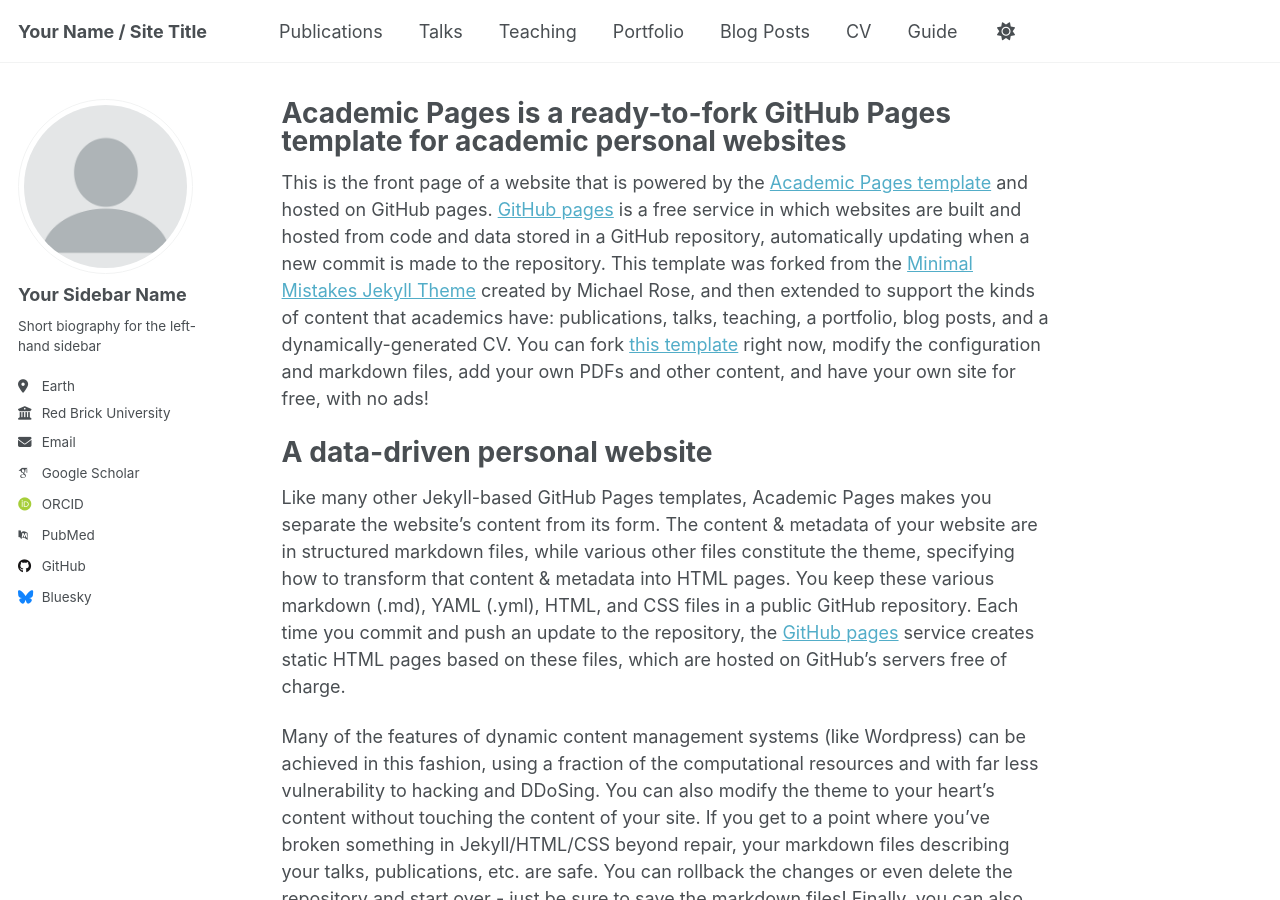
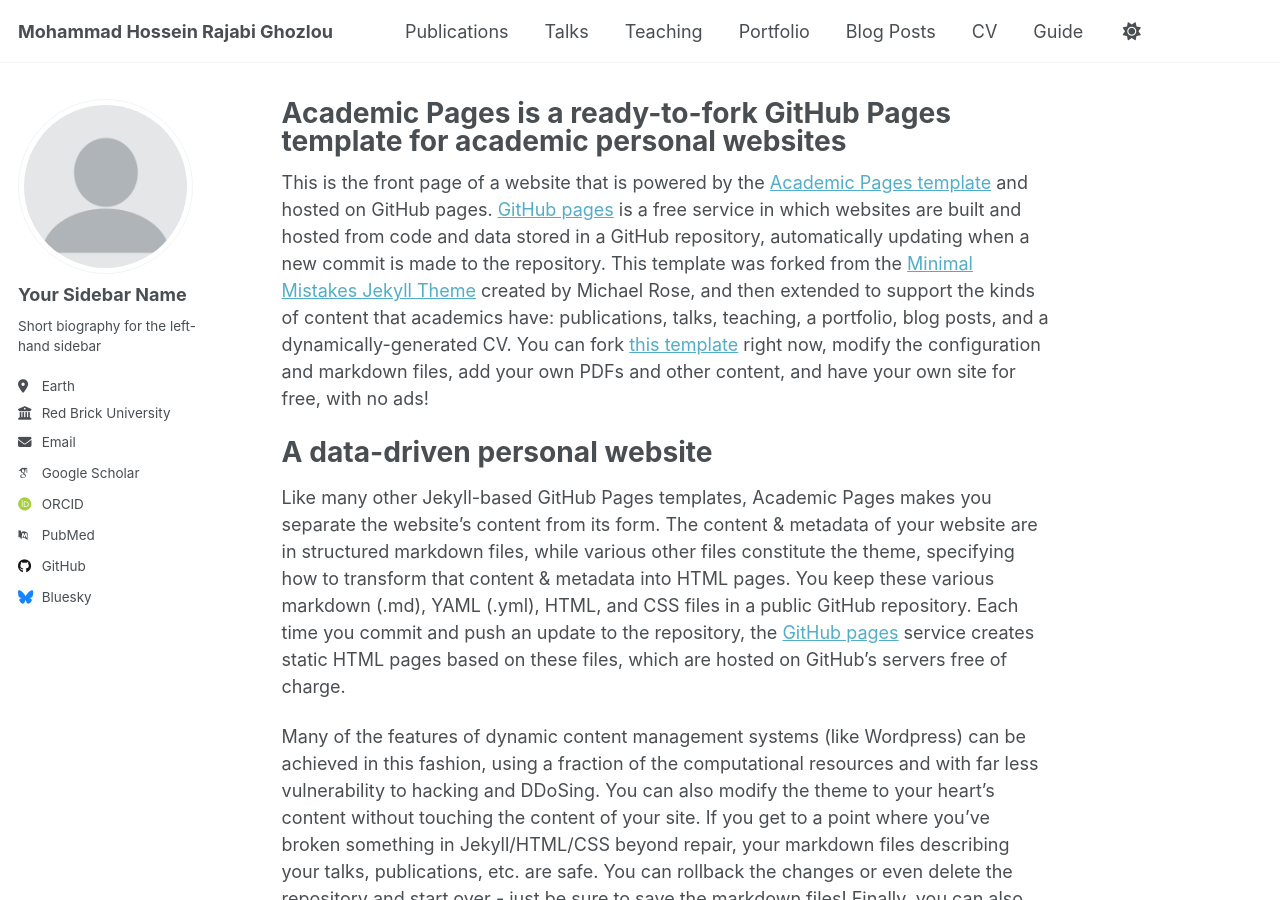
Before and after one commit to rajabi78/rajabi-ghozlou.github.io, a Jekyll site: the page built from _pages/about.md, in a window 1280 px wide and 900 px high. Built offline with Jekyll 4.4.1, drawn with Linux system fonts in a browser that asks for light colours; some web fonts are replaced.

Commit message:
Update _config.yml

```diff
--- a/_config.yml
+++ b/_config.yml
@@ -9,7 +9,7 @@
 # Basic Site Settings
 locale                   : "en-US"
 site_theme               : "default"
-title                    : "Your Name / Site Title"
+title                    : "Mohammad Hossein Rajabi Ghozlou"
 title_separator          : "-"
 name                     : &name "Your Name"
 description              : &description "personal description"
```
